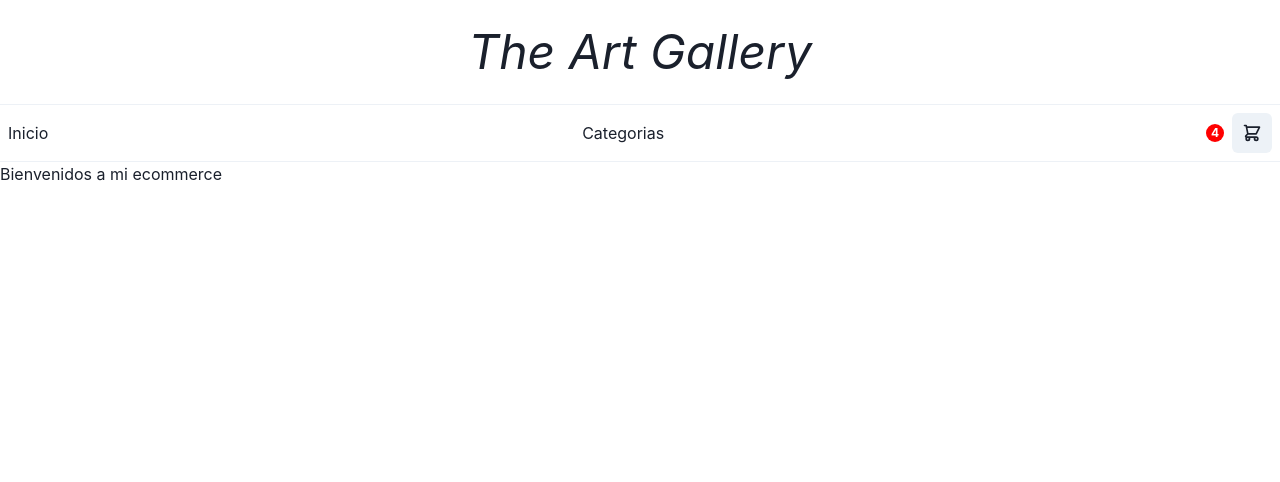
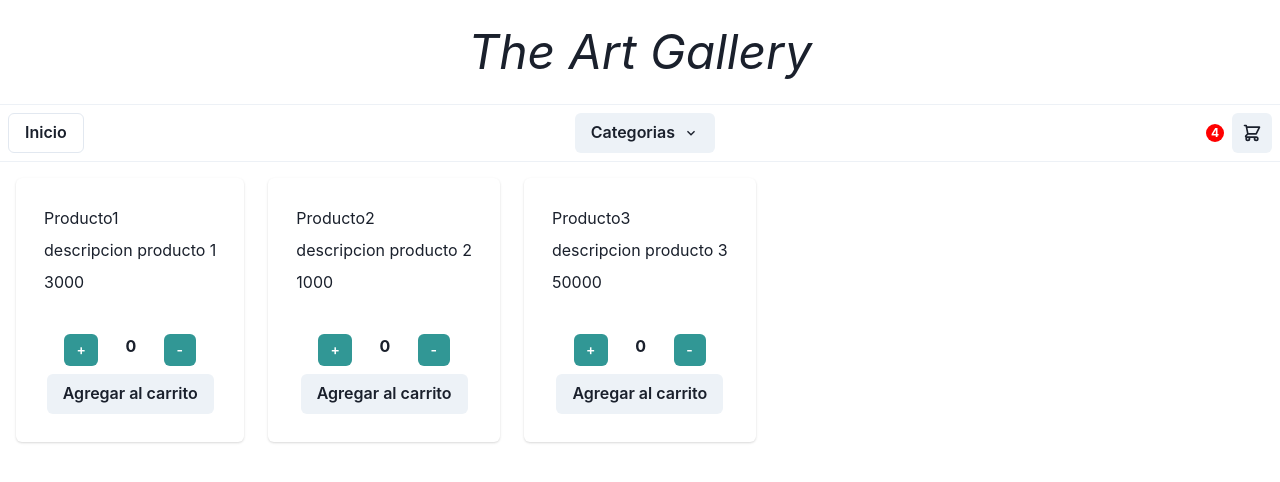
Before and after one commit to jpodesta8/PreEntrega1-Podesta, a React (Vite) app: page / in a window 1280 px wide. Shown: the top 482 px of the page. Built offline with nearby package versions, Linux system fonts and the light colour scheme.

Commit message:
Se crearon los componentes Item y ItemList

```diff
--- a/package.json
+++ b/package.json
@@ -10,6 +10,7 @@
     "preview": "vite preview"
   },
   "dependencies": {
+    "@chakra-ui/icons": "^2.1.1",
     "@chakra-ui/menu": "^2.2.1",
     "@chakra-ui/react": "^2.8.2",
     "@emotion/react": "^11.11.1",
--- a/src/App.jsx
+++ b/src/App.jsx
@@ -1,14 +1,15 @@
-import { useState } from 'react'
+import React from 'react'
 import Navbar from './components/Navbar.jsx'
 import ItemListContainer from './components/ItemListContainer.jsx'
-import ItemCount from './components/ItemCount.jsx'
+
+// COMPONENTE CONTENEDOR
 
 function App() {
 
   return (
     <>
       <Navbar/>
-      <ItemListContainer greeting={'Bienvenidos a mi ecommerce'}/>
+      <ItemListContainer/>
     </>
   )
 }
--- a/src/components/CartWidget.jsx
+++ b/src/components/CartWidget.jsx
@@ -1,18 +1,25 @@
 import React from 'react'
 import {
-    IconButton
+    IconButton, Stack, Center, Circle
 } from '@chakra-ui/react'
 import { HiOutlineShoppingCart } from "react-icons/hi"
+
+//COMPONENTE DE PRESENTACION
 
 const CartWidget = () => {
     return (
         <div>
+            <Stack direction='row' p='2'>
+                <Center fontWeight='bold' fontSize='xs'>
+                    <Circle as='span' color="white" bg='red' w='18px' h='18px'>  4  </Circle>
+                </Center>
                 <IconButton
                     aria-label='CartWidget'
                     icon={<HiOutlineShoppingCart />}
                     size='md'
                     fontSize='20px'
                 />
+            </Stack>
         </div>
     )
 }
--- /dev/null
+++ b/src/components/Item.jsx
@@ -0,0 +1,23 @@
+import React from 'react'
+import ItemCount from './ItemCount'
+import { Card, CardBody, CardFooter, Text, Stack, Divider } from '@chakra-ui/react'
+
+const Item = ({ nombre, descripcion, precio }) => {
+
+    return (
+            <Card p='2' maxW='xs' align='center'>
+                <CardBody>
+                    <Stack direction='column'>
+                        <Text>{nombre}</Text>
+                        <Text>{descripcion}</Text>
+                        <Text>{precio}</Text>
+                    </Stack>
+                </CardBody>
+                <CardFooter direction='column'>
+                    <ItemCount />
+                </CardFooter>
+            </Card>
+    )
+}
+
+export default Item
--- a/src/components/ItemCount.jsx
+++ b/src/components/ItemCount.jsx
@@ -1,8 +1,41 @@
 import React from 'react'
+import { useState } from 'react'
+import { Button, Stack, Text, VStack } from '@chakra-ui/react'
+
+// COMPONENTE DE PRESENTACION
 
 const ItemCount = () => {
+
+  const [contador, setContador] = useState(0)
+
+  const sumar = () => {
+    setContador(contador + 1)
+  }
+  const restar = () => {
+    if (contador > 0) {
+      setContador(contador - 1)
+    }
+  }
+
   return (
-    <div>ItemCount</div>
+    <VStack>
+      <Stack direction='row'>
+        <Button onClick={sumar} colorScheme='teal' size='sm' >
+          +
+        </Button>
+        <Text as='b' w='50px' align='center' border=''>
+          {contador}
+        </Text>
+        <Button onClick={restar} colorScheme='teal' size='sm'>
+          -
+        </Button>
+      </Stack>
+      <Stack>
+        <Button>
+          Agregar al carrito
+        </Button>
+      </Stack>
+    </VStack>
   )
 }
 
--- /dev/null
+++ b/src/components/ItemList.jsx
@@ -0,0 +1,26 @@
+import React from 'react'
+import Item from './Item'
+import { HStack, Stack } from '@chakra-ui/react'
+
+const ItemList = ({ productos }) => {
+    return (
+        <HStack spacing='24px' p='4'>
+            {
+                productos.map(props => {
+                    return (
+                        <Stack key={props.nombre}>
+                            <Item
+                                nombre={props.nombre}
+                                descripcion={props.descripcion}
+                                precio={props.precio}
+                            />
+                        </Stack>
+                    )
+
+                })
+            }
+        </HStack>
+    )
+}
+
+export default ItemList
--- a/src/components/ItemListContainer.jsx
+++ b/src/components/ItemListContainer.jsx
@@ -1,8 +1,41 @@
 import React from 'react'
+import ItemList from './ItemList'
+import { HStack, VStack } from '@chakra-ui/react'
 
-const ItemListContainer = ({greeting}) => {
+// COMPONENTE CONTENEDOR
+
+const ItemListContainer = () => {
+
+  const productos = [
+    { nombre: "Producto1", descripcion: "descripcion producto 1", precio: "3000" },
+    { nombre: "Producto2", descripcion: "descripcion producto 2", precio: "1000" },
+    { nombre: "Producto3", descripcion: "descripcion producto 3", precio: "50000" }
+  ]
+
+  const mostrarProductos = new Promise((resolve, reject) => {
+    if (productos.length > 0) {
+      setTimeout(() => {
+        resolve(productos)
+      }, 2000)
+    } else {
+      reject("No se obtuvieron productos")
+    }
+  })
+
+  mostrarProductos
+    .then((resultado) => {
+      console.log(resultado)
+    })
+    .catch((error) => {
+      console.log(error)
+    })
+
   return (
-    <div>{greeting}</div>
+    <div>
+        <ItemList
+          productos={productos}
+        />
+    </div>
   )
 }
 
--- a/src/components/Navbar.jsx
+++ b/src/components/Navbar.jsx
@@ -2,35 +2,40 @@ import React from 'react'
 import {
   Flex,
   Spacer,
-  Box,
   Center,
-  Circle,
   Menu,
   MenuButton,
   MenuList,
   MenuItem,
-  Divider
+  Divider,
+  Button
 } from '@chakra-ui/react'
+import { ChevronDownIcon } from '@chakra-ui/icons'
 import CartWidget from './CartWidget'
+
+//COMPONENTE CONTENEDOR
 
 const Navbar = () => {
   return (
-    <div>
+    <div align='center'>
       <Center fontSize='5xl' p='4' as='i'>
         The Art Gallery
       </Center>
 
-      <Divider orientation='horizontal'/>
+      <Divider orientation='horizontal' />
 
       <Flex>
         <Center p='2' >
-          Inicio
+          <Button variant='outline' >Inicio</Button>
         </Center>
 
         <Spacer />
 
+        <Center>
           <Menu p='2'>
-          <MenuButton>Categorias</MenuButton>
+            <MenuButton as={Button} rightIcon={<ChevronDownIcon />}>
+              Categorias
+            </MenuButton>
             <MenuList>
               <MenuItem>Stickers</MenuItem>
               <MenuItem>Fotografia</MenuItem>
@@ -38,17 +43,12 @@ const Navbar = () => {
               <MenuItem>Dibujo</MenuItem>
             </MenuList>
           </Menu>
+        </Center>
 
         <Spacer />
 
-        <Flex p='2'>
-          <Center p='2' fontWeight='bold' fontSize='xs'>
-            <Circle as='span' color="white" bg='red' w='18px' h='18px'>  4  </Circle>
-          </Center>
-          <Box>
         <CartWidget />
-          </Box>
-        </Flex>
+
       </Flex>
       <Divider orientation='horizontal' />
     </div>
```
Also changed, not shown: 1 other file (tests, documents, lock files or other folders). Lines whose indentation alone changed are shown as unchanged.
